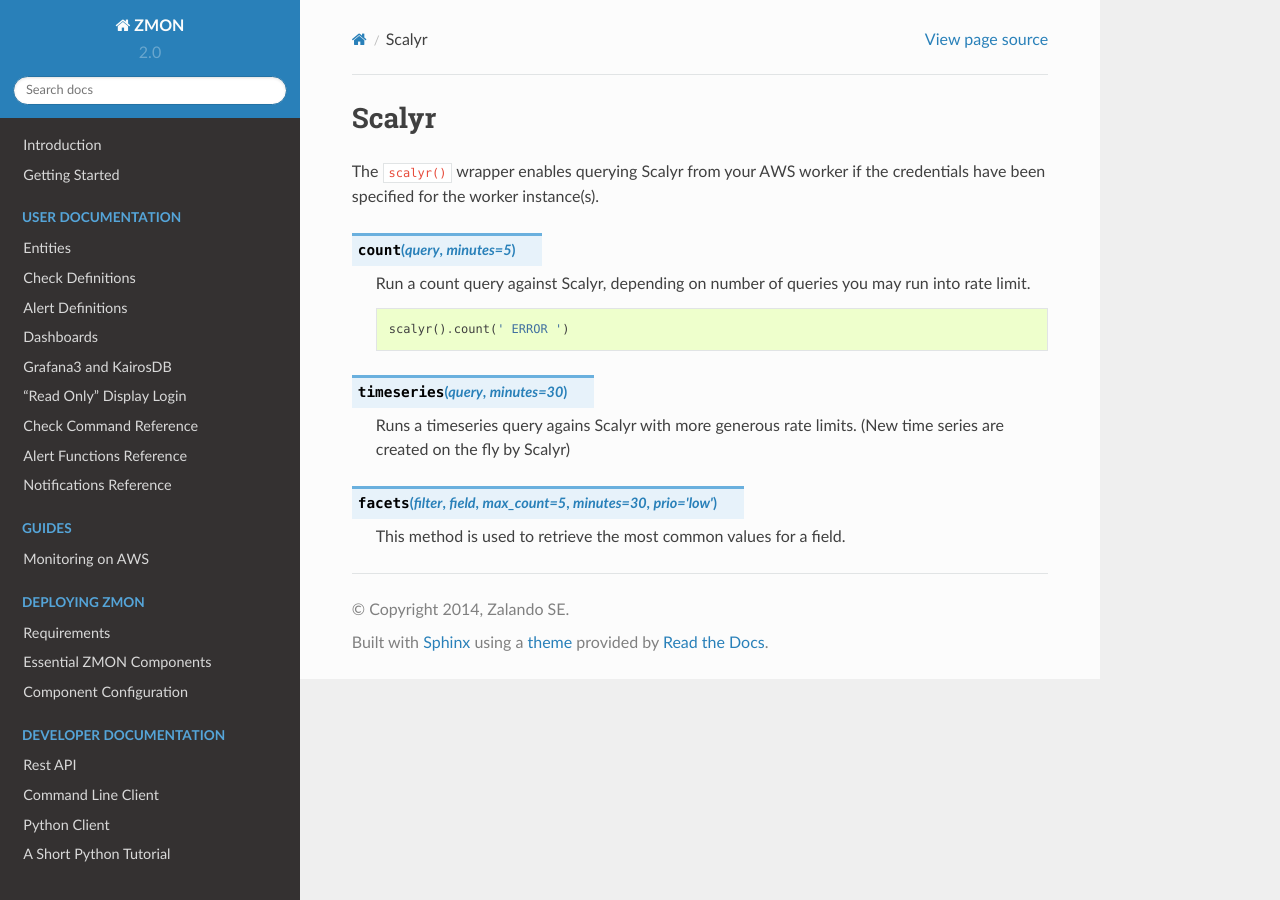
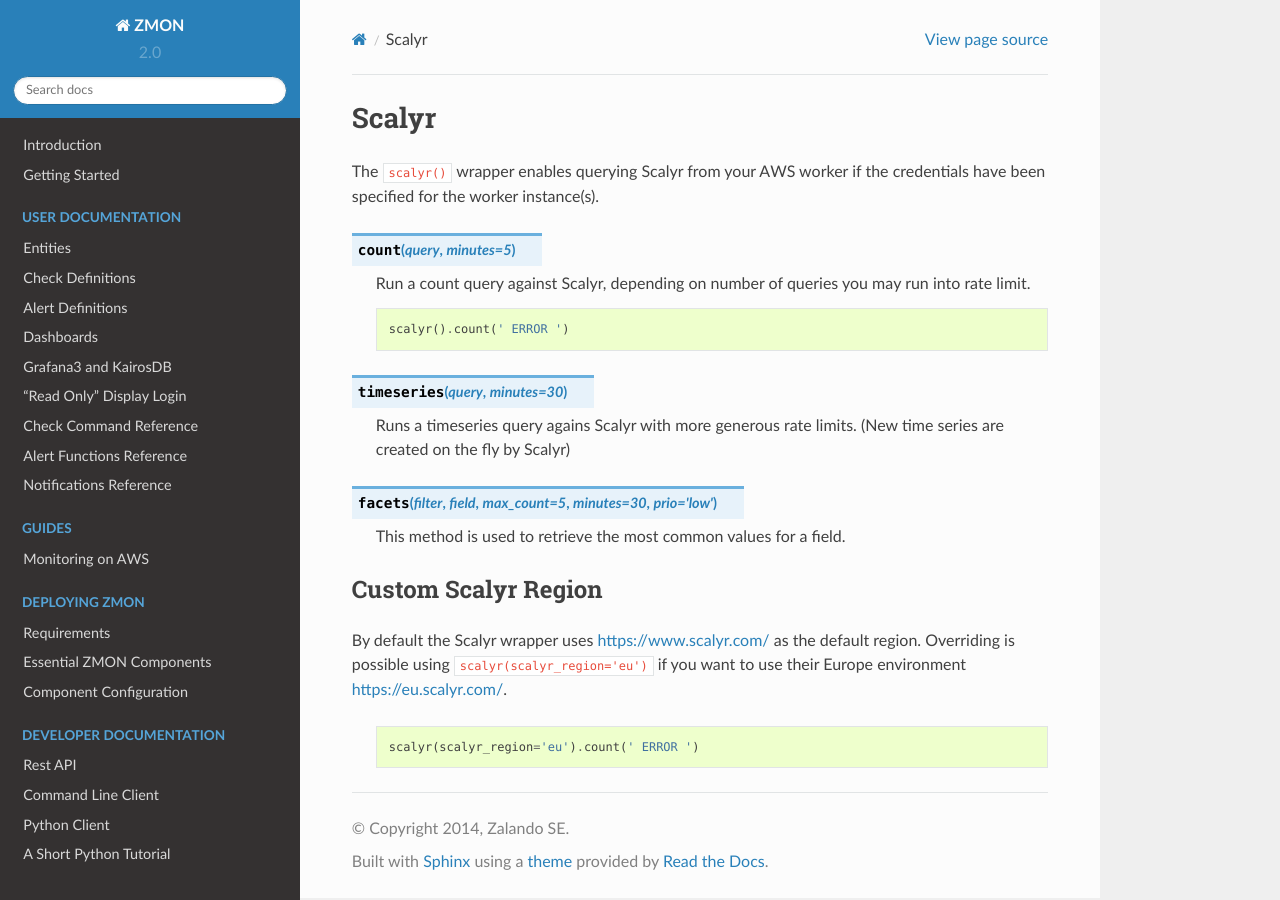
Before and after one commit to zalando-zmon/zmon-docs, a Sphinx documentation site: the page built from docs/user/check-ref/scalyr_wrapper.rst, in a window 1280 px wide. Built offline with Sphinx 7.4.7 and the Read the Docs theme 2.0.0, drawn with Linux system fonts in a browser that asks for light colours.

Commit message:
Update scalyr_wrapper.rst

```diff
--- a/docs/user/check-ref/scalyr_wrapper.rst
+++ b/docs/user/check-ref/scalyr_wrapper.rst
@@ -2,6 +2,7 @@
 ------
 
 The ``scalyr()`` wrapper enables querying Scalyr from your AWS worker if the credentials have been specified for the worker instance(s).
+
 
 .. py:method:: count(query, minutes=5)
 
@@ -21,3 +22,13 @@
 .. py:method:: facets(filter, field, max_count=5, minutes=30, prio='low')
 
     This method is used to retrieve the most common values for a field.
+
+Custom Scalyr Region
+====================
+
+By default the Scalyr wrapper uses https://www.scalyr.com/ as the default region. Overriding is possible using ``scalyr(scalyr_region='eu')`` if you want to use their Europe environment https://eu.scalyr.com/.
+
+
+    ::
+
+        scalyr(scalyr_region='eu').count(' ERROR ')
```
